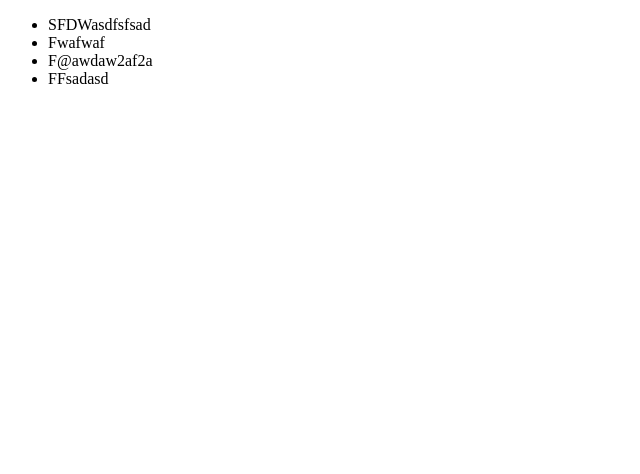
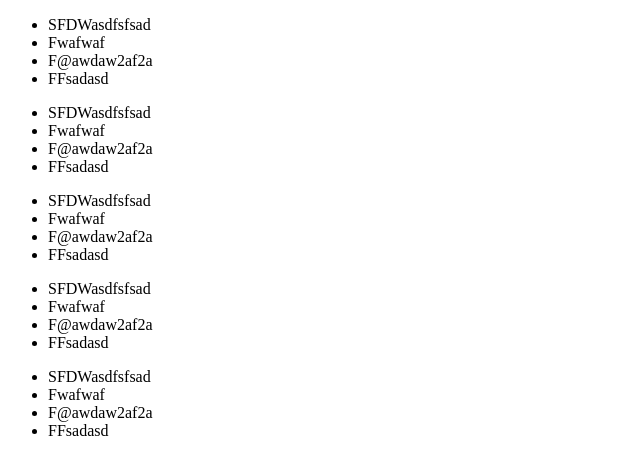
Before and after one commit to dmitryrubashko/homeproject27july, a plain HTML site: page index.html in a window 1280 px wide. Shown: the whole page, without its empty margins (0-640 px from the left). Drawn offline with Linux system fonts and the light colour scheme.

Commit message:
add style css and inted htmgdfgdfgjjjl

```diff
--- a/index.html
+++ b/index.html
@@ -23,5 +23,69 @@
             </li>
         </ul>
     </p>
+    <p>
+        <ul>
+            <li>
+                SFDWasdfsfsad
+            </li>
+            <li>
+               Fwafwaf
+            </li>
+            <li>
+               F@awdaw2af2a
+            </li>
+            <li>
+                FFsadasd
+            </li>
+        </ul>
+    </p>
+    <p>
+        <ul>
+            <li>
+                SFDWasdfsfsad
+            </li>
+            <li>
+               Fwafwaf
+            </li>
+            <li>
+               F@awdaw2af2a
+            </li>
+            <li>
+                FFsadasd
+            </li>
+        </ul>
+    </p>
+    <p>
+        <ul>
+            <li>
+                SFDWasdfsfsad
+            </li>
+            <li>
+               Fwafwaf
+            </li>
+            <li>
+               F@awdaw2af2a
+            </li>
+            <li>
+                FFsadasd
+            </li>
+        </ul>
+    </p>
+    <p>
+        <ul>
+            <li>
+                SFDWasdfsfsad
+            </li>
+            <li>
+               Fwafwaf
+            </li>
+            <li>
+               F@awdaw2af2a
+            </li>
+            <li>
+                FFsadasd
+            </li>
+        </ul>
+    </p>
 </body>
 </html>
```
Also changed, not shown: assets/style.css (+7 -0 lines).
